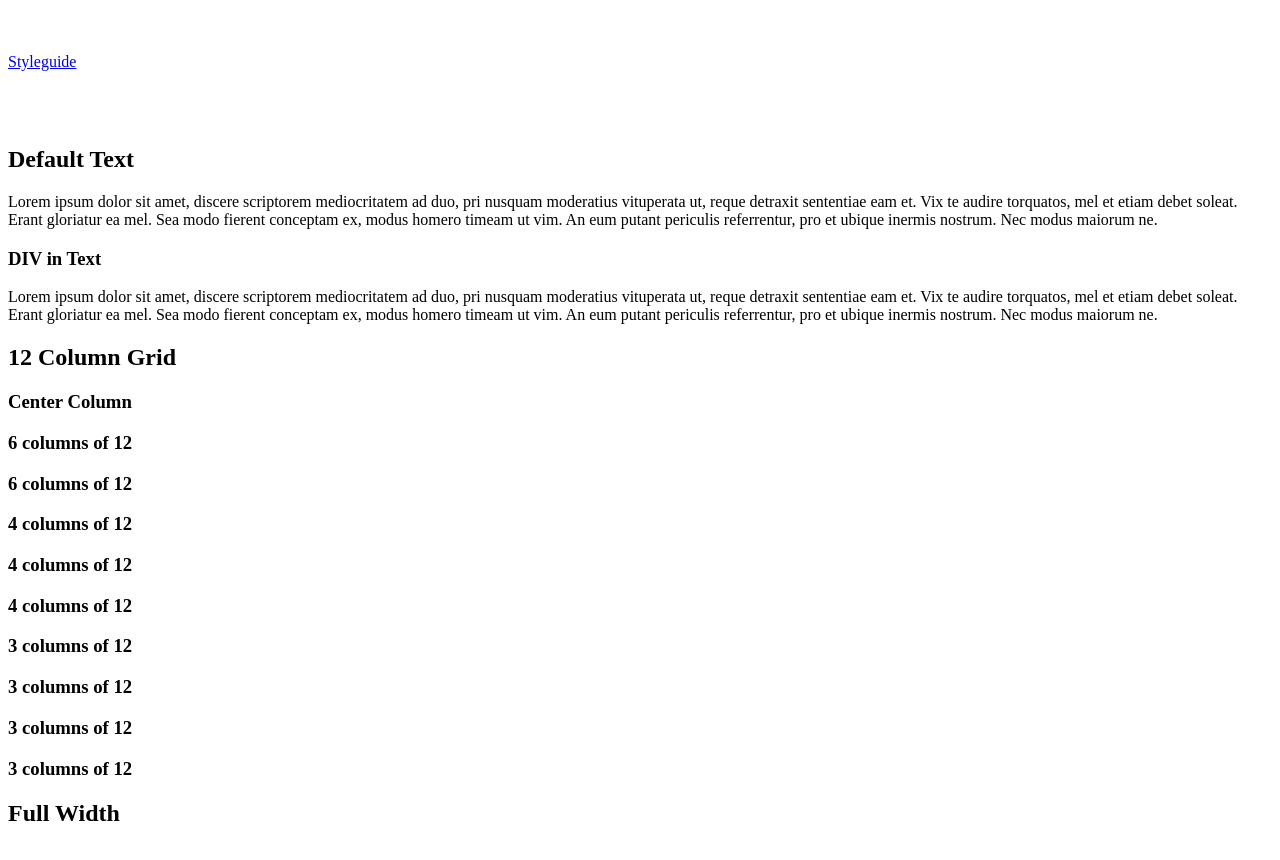
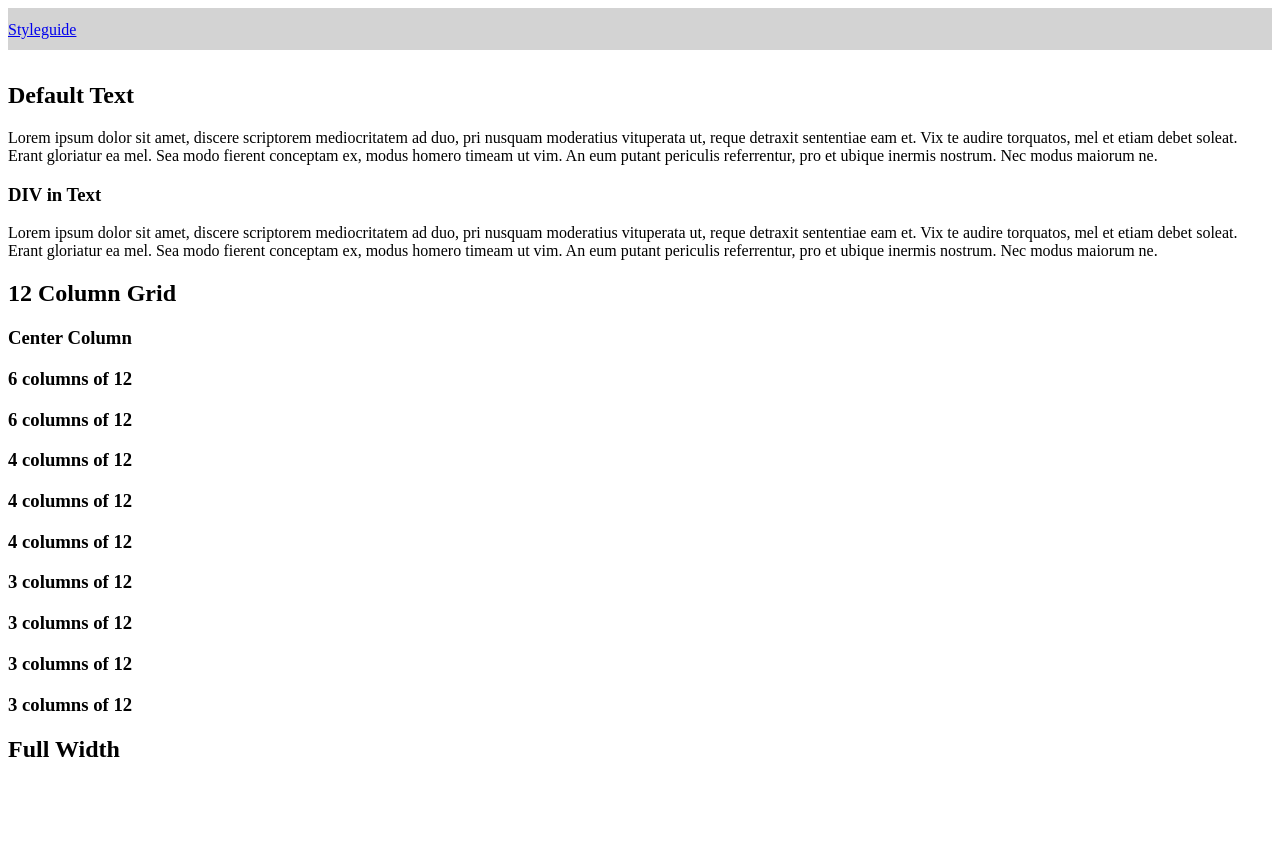
Before and after one commit to signalwerk/gatsby-signalwerk, a Gatsby site: page /styleguide/grid/ in a window 1280 px wide. After the commit the page ends 814 px from the top, so only its background shows below. Built offline with nearby package versions, Linux system fonts and the light colour scheme; Gatsby itself is replaced by a stand-in of ours; some packages are replaced by stand-ins of ours; grey boxes are pictures that could not be loaded.

Commit message:
FIX:  Format

```diff
--- a/src/templates/page/index.js
+++ b/src/templates/page/index.js
@@ -1,11 +1,11 @@
 import React from 'react'
 import Helmet from 'react-helmet'
-import styles from './styles.module.css';
+import styles from './styles.module.css'
 import Header from '../../components/Header'
 import ColumnContainer from '../../components/ColumnContainer'
 
 const isNotBlank = str => {
-    return !(/^\s*$/.test(str));
+  return !/^\s*$/.test(str)
 }
 
 export default function Template({ data, pathContext }) {
@@ -15,13 +15,18 @@
   return (
     <div className={styles.root}>
       <Helmet
-        title={`${post.frontmatter.title}${isNotBlank(data.site.siteMetadata.title) ? (' – ' + data.site.siteMetadata.title) : ''}`}
+        title={`${post.frontmatter.title}${
+          isNotBlank(data.site.siteMetadata.title)
+            ? ' – ' + data.site.siteMetadata.title
+            : ''
+        }`}
       />
-      <div
-        className={`header ${post.frontmatter.style}`}
-      >
-        <Header menu={menu} active={post.fields.slug}/>
+      <div className={styles.header}>
+        <div className={`header ${post.frontmatter.style}`}>
+          <Header menu={menu} active={post.fields.slug} />
         </div>
+      </div>
+      <div className={styles.content}>
         <ColumnContainer>
           <div
             className={`content ${post.frontmatter.style}`}
@@ -29,13 +34,13 @@
           />
         </ColumnContainer>
       </div>
+    </div>
   )
 }
 
 export const pageQuery = graphql`
   query BlogPostBySlug($slug: String!) {
-
-    menu: allMarkdownRemark(filter: {frontmatter: {menu: {eq: true}}}) {
+    menu: allMarkdownRemark(filter: { frontmatter: { menu: { eq: true } } }) {
       edges {
         node {
           id
--- a/src/templates/page/styles.module.css
+++ b/src/templates/page/styles.module.css
@@ -1,6 +1,9 @@
 .root {
-  :global .content {
-    margin-top: 2rem;
-    margin-bottom: 2rem;
-  }
 }
+.header {
+  background: rgb(211, 211, 211);
+}
+.content {
+  margin-top: 2rem;
+  margin-bottom: 2rem;
+}
```
Lines whose indentation alone changed are shown as unchanged.
